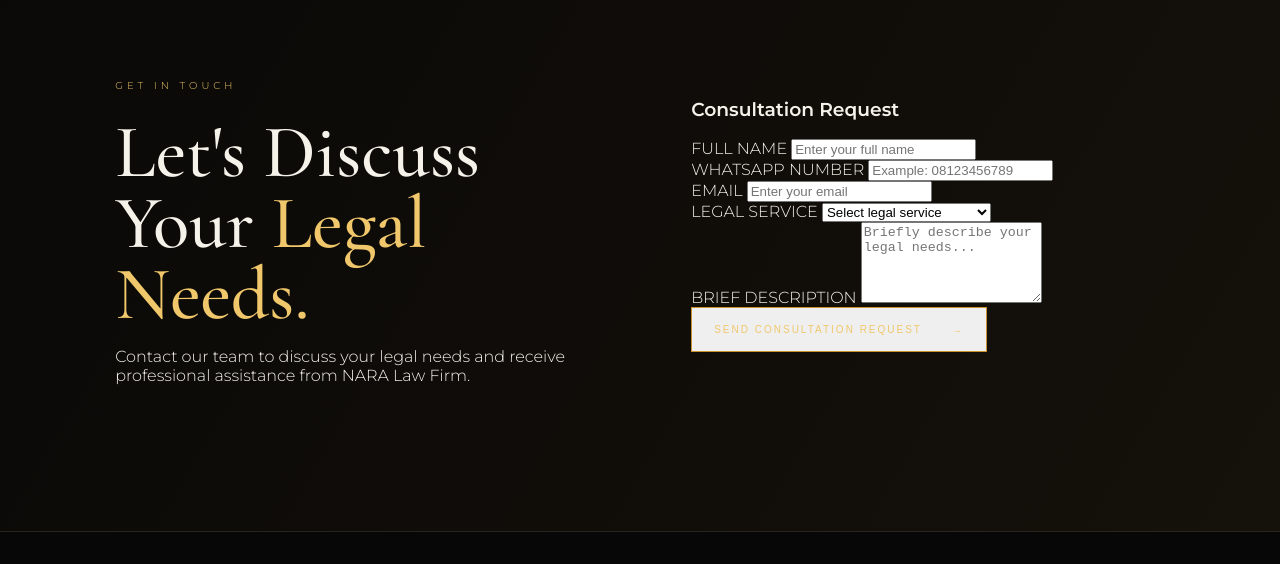
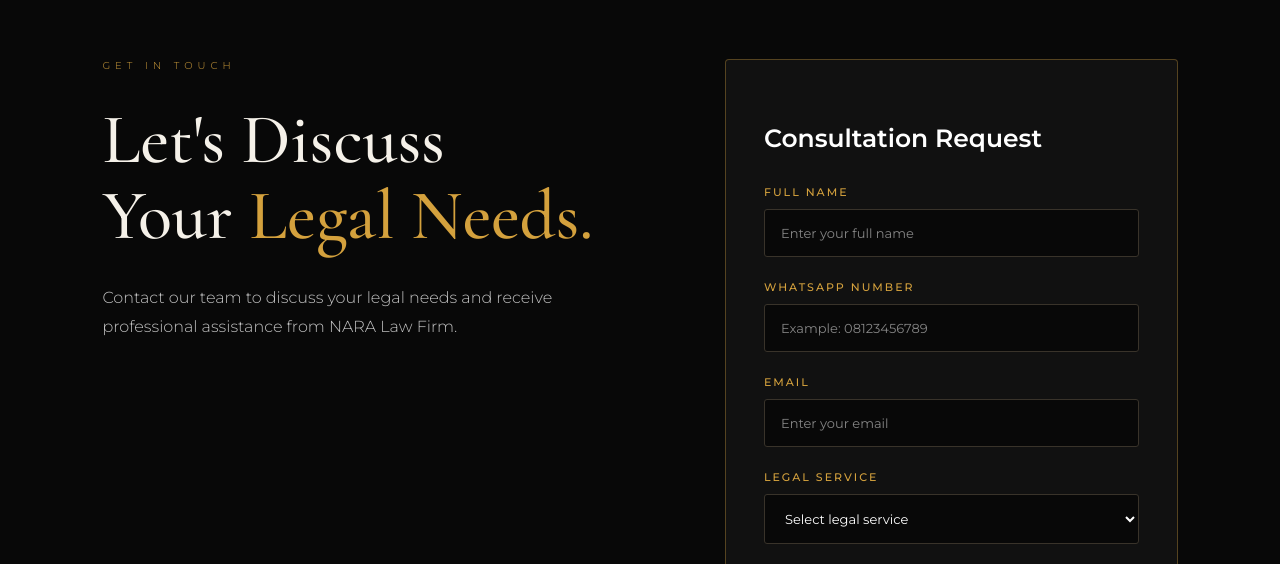
Before and after one commit to NaraLawfirm/Nara-Law-Firm, a plain HTML site: page index.html in a window 1280 px wide. Shown: the part 5938-6502 px from the top of the page. Drawn offline with nearby package versions, Linux system fonts and the light colour scheme.

Commit message:
Update style.css

```diff
--- a/style.css
+++ b/style.css
@@ -1605,3 +1605,239 @@ footer img {
 
   transform: none !important;
 }
+
+
+/* =====================================================
+   NARA LAW FIRM - CONTACT SECTION
+   BLACK & GOLD LUXURY DESIGN
+===================================================== */
+
+.contact {
+  background: #080808 !important;
+  padding: 110px 8% !important;
+}
+
+.contact-grid {
+  display: grid !important;
+  grid-template-columns: 1fr 0.85fr !important;
+  gap: 90px !important;
+  align-items: start !important;
+  max-width: 1350px;
+  margin: 0 auto;
+}
+
+/* LEFT CONTENT */
+
+.contact .eyebrow {
+  color: #d4a13d !important;
+  letter-spacing: 5px;
+  margin-bottom: 30px;
+}
+
+.contact h2 {
+  color: #f5f1e9 !important;
+  font-size: clamp(48px, 5.5vw, 78px);
+  line-height: 1.08;
+  margin-bottom: 30px;
+}
+
+.contact h2 em {
+  color: #d4a13d !important;
+}
+
+.contact-description {
+  color: #c2c2c2 !important;
+  font-size: 16px;
+  line-height: 1.8;
+  max-width: 580px;
+}
+
+/* CONSULTATION FORM */
+
+.consultation-form {
+  width: 100%;
+  box-sizing: border-box;
+  padding: 38px !important;
+  background: #111111 !important;
+  border: 1px solid rgba(212, 161, 61, 0.35);
+  border-radius: 4px;
+}
+
+.consultation-form h3 {
+  color: #ffffff !important;
+  font-size: 25px;
+  margin-bottom: 32px;
+}
+
+/* FORM GROUP */
+
+.consultation-form .form-group {
+  display: flex !important;
+  flex-direction: column !important;
+  gap: 10px !important;
+  width: 100%;
+  margin-bottom: 23px !important;
+}
+
+/* LABEL */
+
+.consultation-form label {
+  display: block !important;
+  color: #d4a13d !important;
+  font-size: 11px !important;
+  font-weight: 500;
+  letter-spacing: 2px;
+}
+
+/* INPUT, SELECT, TEXTAREA */
+
+.consultation-form input,
+.consultation-form select,
+.consultation-form textarea {
+  display: block !important;
+  width: 100% !important;
+  max-width: 100% !important;
+  min-width: 0 !important;
+  box-sizing: border-box !important;
+
+  padding: 15px 16px !important;
+
+  background: #080808 !important;
+  color: #ffffff !important;
+
+  border: 1px solid #39332a !important;
+  border-radius: 3px !important;
+
+  font-family: 'Montserrat', sans-serif !important;
+  font-size: 13px !important;
+
+  outline: none !important;
+  transition: border-color 0.3s ease,
+              box-shadow 0.3s ease;
+}
+
+/* PLACEHOLDER */
+
+.consultation-form input::placeholder,
+.consultation-form textarea::placeholder {
+  color: #858585 !important;
+}
+
+/* FOCUS GOLD */
+
+.consultation-form input:focus,
+.consultation-form select:focus,
+.consultation-form textarea:focus {
+  border-color: #d4a13d !important;
+  box-shadow: 0 0 12px rgba(212, 161, 61, 0.12);
+}
+
+/* DROPDOWN */
+
+.consultation-form select {
+  cursor: pointer;
+  color-scheme: dark;
+}
+
+/* TEXTAREA */
+
+.consultation-form textarea {
+  min-height: 140px;
+  resize: vertical;
+  line-height: 1.7;
+}
+
+/* SUBMIT BUTTON */
+
+.consultation-form .submit-btn {
+  display: flex !important;
+  align-items: center;
+  justify-content: space-between;
+
+  width: 100% !important;
+  min-height: 58px;
+
+  padding: 17px 22px !important;
+
+  background: #d4a13d !important;
+  color: #080808 !important;
+
+  border: 1px solid #d4a13d !important;
+  border-radius: 2px;
+
+  font-family: 'Montserrat', sans-serif;
+  font-size: 11px;
+  font-weight: 600;
+  letter-spacing: 1.5px;
+
+  cursor: pointer;
+  transition: all 0.3s ease;
+}
+
+.consultation-form .submit-btn span {
+  font-size: 20px;
+  color: #080808 !important;
+}
+
+.consultation-form .submit-btn:hover {
+  background: transparent !important;
+  color: #d4a13d !important;
+}
+
+.consultation-form .submit-btn:hover span {
+  color: #d4a13d !important;
+}
+
+/* TABLET */
+
+@media (max-width: 1000px) {
+  .contact {
+    padding: 85px 6% !important;
+  }
+
+  .contact-grid {
+    grid-template-columns: 1fr 1fr !important;
+    gap: 40px !important;
+  }
+
+  .consultation-form {
+    padding: 28px !important;
+  }
+}
+
+/* MOBILE */
+
+@media (max-width: 700px) {
+  .contact {
+    padding: 70px 6% !important;
+  }
+
+  .contact-grid {
+    grid-template-columns: 1fr !important;
+    gap: 45px !important;
+  }
+
+  .contact h2 {
+    font-size: 48px !important;
+  }
+
+  .consultation-form {
+    padding: 24px !important;
+  }
+
+  .consultation-form h3 {
+    font-size: 22px;
+  }
+}
+
+/* SMALL MOBILE */
+
+@media (max-width: 400px) {
+  .contact h2 {
+    font-size: 39px !important;
+  }
+
+  .consultation-form {
+    padding: 18px !important;
+  }
+}
```
